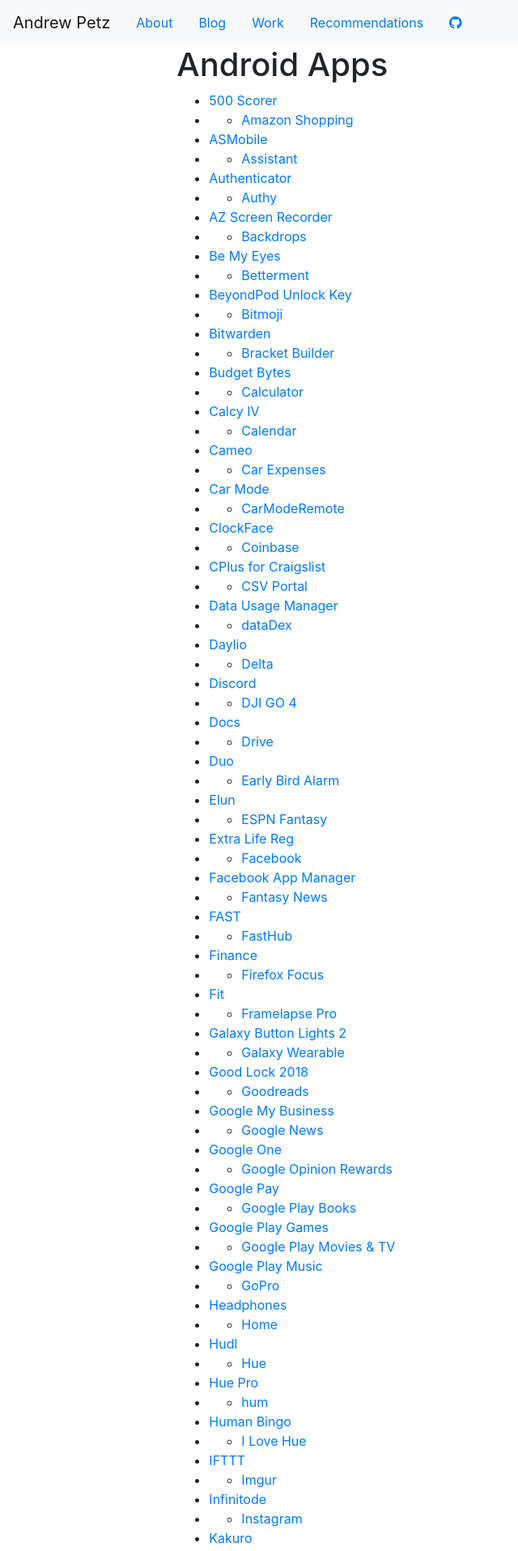
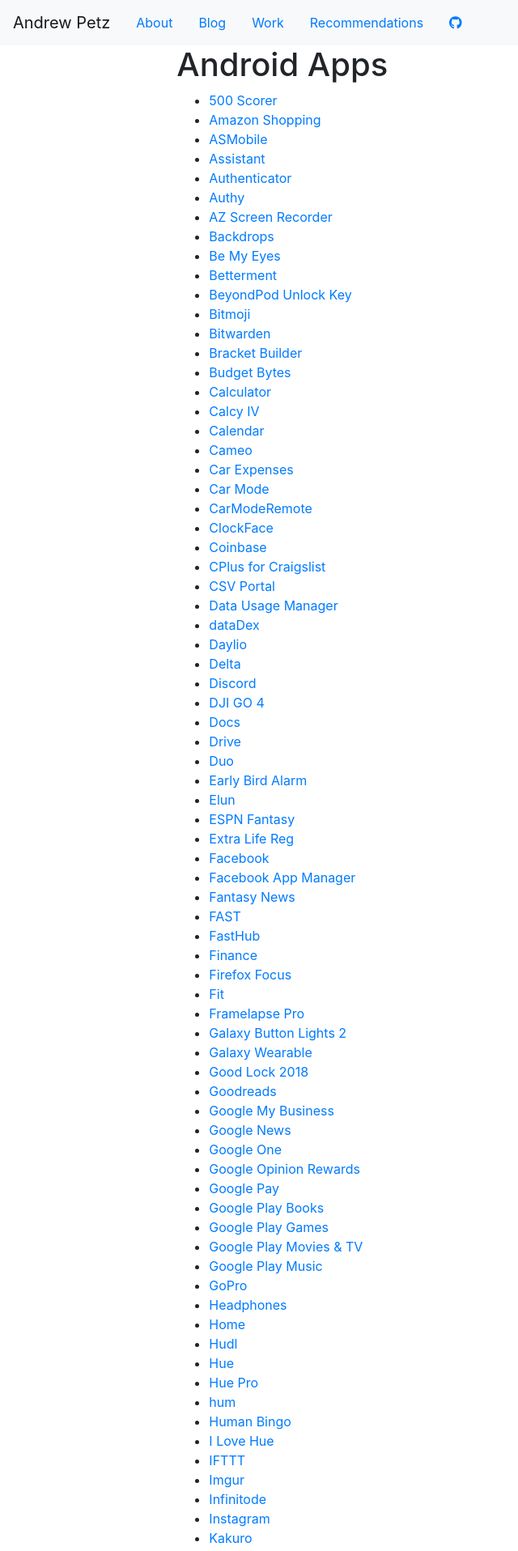
Before and after one commit to AndrewPetz/andrewpetz.github.io, a Jekyll site: the page built from _recommendations/appsandroid.md, in a window 1280 px wide. Shown: the top 1916 px of the page at 81% size, without its empty margins (0-640 px from the left). Built offline with Jekyll 4.4.1, drawn with Linux system fonts in a browser that asks for light colours; nearby versions of some CDN libraries.

```diff
--- a/_recommendations/appsandroid.md
+++ b/_recommendations/appsandroid.md
@@ -4,168 +4,168 @@ title: Android Apps
 ---
 
 * [500 Scorer](https://play.google.com/store/apps/details?id=com.antsapps.tennotrumps)
-* * [Amazon Shopping](https://play.google.com/store/apps/details?id=com.amazon.mShop.android.shopping)
+* [Amazon Shopping](https://play.google.com/store/apps/details?id=com.amazon.mShop.android.shopping)
 * [ASMobile](https://play.google.com/store/apps/details?id=com.rschooltoday.activityscheduler)
-* * [Assistant](https://play.google.com/store/apps/details?id=com.google.android.apps.googleassistant)
+* [Assistant](https://play.google.com/store/apps/details?id=com.google.android.apps.googleassistant)
 * [Authenticator](https://play.google.com/store/apps/details?id=com.google.android.apps.authenticator2)
-* * [Authy](https://play.google.com/store/apps/details?id=com.authy.authy)
+* [Authy](https://play.google.com/store/apps/details?id=com.authy.authy)
 * [AZ Screen Recorder](https://play.google.com/store/apps/details?id=com.hecorat.screenrecorder.free)
-* * [Backdrops](https://play.google.com/store/apps/details?id=com.backdrops.wallpapers)
+* [Backdrops](https://play.google.com/store/apps/details?id=com.backdrops.wallpapers)
 * [Be My Eyes](https://play.google.com/store/apps/details?id=com.bemyeyes.bemyeyes)
-* * [Betterment](https://play.google.com/store/apps/details?id=com.betterment)
+* [Betterment](https://play.google.com/store/apps/details?id=com.betterment)
 * [BeyondPod Unlock Key](https://play.google.com/store/apps/details?id=mobi.beyondpod.unlockkey)
-* * [Bitmoji](https://play.google.com/store/apps/details?id=com.bitstrips.imoji)
+* [Bitmoji](https://play.google.com/store/apps/details?id=com.bitstrips.imoji)
 * [Bitwarden](https://play.google.com/store/apps/details?id=com.x8bit.bitwarden)
-* * [Bracket Builder](https://play.google.com/store/apps/details?id=com.bracketBuilder)
+* [Bracket Builder](https://play.google.com/store/apps/details?id=com.bracketBuilder)
 * [Budget Bytes](https://play.google.com/store/apps/details?id=com.sidechef.sidechef.partner.budgetbytes)
-* * [Calculator](https://www.google.com/search?q=com.sec.android.app.popupcalculator)
+* [Calculator](https://www.google.com/search?q=com.sec.android.app.popupcalculator)
 * [Calcy IV](https://play.google.com/store/apps/details?id=tesmath.calcy)
-* * [Calendar](https://play.google.com/store/apps/details?id=com.google.android.calendar)
+* [Calendar](https://play.google.com/store/apps/details?id=com.google.android.calendar)
 * [Cameo](https://play.google.com/store/apps/details?id=com.baronapp.cameo)
-* * [Car Expenses](https://play.google.com/store/apps/details?id=kb2.soft.carexpenses)
+* [Car Expenses](https://play.google.com/store/apps/details?id=kb2.soft.carexpenses)
 * [Car Mode](https://www.google.com/search?q=com.sec.android.automotive.drivelink)
-* * [CarModeRemote](https://www.google.com/search?q=com.sec.android.app.automotive.carmoderemote)
+* [CarModeRemote](https://www.google.com/search?q=com.sec.android.app.automotive.carmoderemote)
 * [ClockFace](https://www.google.com/search?q=com.samsung.android.app.clockface)
-* * [Coinbase](https://play.google.com/store/apps/details?id=com.coinbase.android)
+* [Coinbase](https://play.google.com/store/apps/details?id=com.coinbase.android)
 * [CPlus for Craigslist](https://play.google.com/store/apps/details?id=com.yanflex.craigslist)
-* * [CSV Portal](https://play.google.com/store/apps/details?id=com.cdr.csvfilereader)
+* [CSV Portal](https://play.google.com/store/apps/details?id=com.cdr.csvfilereader)
 * [Data Usage Manager](https://www.google.com/search?q=com.samsung.android.app.datausage.normal)
-* * [dataDex](https://play.google.com/store/apps/details?id=com.talzz.datadex)
+* [dataDex](https://play.google.com/store/apps/details?id=com.talzz.datadex)
 * [Daylio](https://play.google.com/store/apps/details?id=net.daylio)
-* * [Delta](https://play.google.com/store/apps/details?id=website.leifs.delta)
+* [Delta](https://play.google.com/store/apps/details?id=website.leifs.delta)
 * [Discord](https://play.google.com/store/apps/details?id=com.discord)
-* * [DJI GO 4](https://play.google.com/store/apps/details?id=dji.go.v4)
+* [DJI GO 4](https://play.google.com/store/apps/details?id=dji.go.v4)
 * [Docs](https://play.google.com/store/apps/details?id=com.google.android.apps.docs.editors.docs)
-* * [Drive](https://play.google.com/store/apps/details?id=com.google.android.apps.docs)
+* [Drive](https://play.google.com/store/apps/details?id=com.google.android.apps.docs)
 * [Duo](https://play.google.com/store/apps/details?id=com.google.android.apps.tachyon)
-* * [Early Bird Alarm](https://play.google.com/store/apps/details?id=com.funanduseful.earlybirdalarm)
+* [Early Bird Alarm](https://play.google.com/store/apps/details?id=com.funanduseful.earlybirdalarm)
 * [Elun](https://play.google.com/store/apps/details?id=com.vertumus.elun)
-* * [ESPN Fantasy](https://play.google.com/store/apps/details?id=com.espn.fantasy.lm.football)
+* [ESPN Fantasy](https://play.google.com/store/apps/details?id=com.espn.fantasy.lm.football)
 * [Extra Life Reg](https://play.google.com/store/apps/details?id=org.cmnhospitals.ExtraLifeOfflineRegistration)
-* * [Facebook](https://play.google.com/store/apps/details?id=com.facebook.katana)
+* [Facebook](https://play.google.com/store/apps/details?id=com.facebook.katana)
 * [Facebook App Manager](https://www.google.com/search?q=com.facebook.appmanager)
-* * [Fantasy News](https://play.google.com/store/apps/details?id=com.fantasypros.news)
+* [Fantasy News](https://play.google.com/store/apps/details?id=com.fantasypros.news)
 * [FAST](https://play.google.com/store/apps/details?id=com.netflix.Speedtest)
-* * [FastHub](https://play.google.com/store/apps/details?id=com.fastaccess.github)
+* [FastHub](https://play.google.com/store/apps/details?id=com.fastaccess.github)
 * [Finance](https://www.google.com/search?q=com.yahoo.mobile.client.android.finance)
-* * [Firefox Focus](https://play.google.com/store/apps/details?id=org.mozilla.focus)
+* [Firefox Focus](https://play.google.com/store/apps/details?id=org.mozilla.focus)
 * [Fit](https://play.google.com/store/apps/details?id=com.google.android.apps.fitness)
-* * [Framelapse Pro](https://play.google.com/store/apps/details?id=com.neximolabs.droidtimelapsepro)
+* [Framelapse Pro](https://play.google.com/store/apps/details?id=com.neximolabs.droidtimelapsepro)
 * [Galaxy Button Lights 2](https://play.google.com/store/apps/details?id=com.notquiteinsane.galaxybuttonlights2)
-* * [Galaxy Wearable](https://play.google.com/store/apps/details?id=com.samsung.android.app.watchmanager)
+* [Galaxy Wearable](https://play.google.com/store/apps/details?id=com.samsung.android.app.watchmanager)
 * [Good Lock 2018](https://www.google.com/search?q=com.samsung.android.goodlock)
-* * [Goodreads](https://play.google.com/store/apps/details?id=com.goodreads)
+* [Goodreads](https://play.google.com/store/apps/details?id=com.goodreads)
 * [Google My Business](https://play.google.com/store/apps/details?id=com.google.android.apps.vega)
-* * [Google News](https://play.google.com/store/apps/details?id=com.google.android.apps.magazines)
+* [Google News](https://play.google.com/store/apps/details?id=com.google.android.apps.magazines)
 * [Google One](https://play.google.com/store/apps/details?id=com.google.android.apps.subscriptions.red)
-* * [Google Opinion Rewards](https://play.google.com/store/apps/details?id=com.google.android.apps.paidtasks)
+* [Google Opinion Rewards](https://play.google.com/store/apps/details?id=com.google.android.apps.paidtasks)
 * [Google Pay](https://play.google.com/store/apps/details?id=com.google.android.apps.walletnfcrel)
-* * [Google Play Books](https://play.google.com/store/apps/details?id=com.google.android.apps.books)
+* [Google Play Books](https://play.google.com/store/apps/details?id=com.google.android.apps.books)
 * [Google Play Games](https://play.google.com/store/apps/details?id=com.google.android.play.games)
-* * [Google Play Movies & TV](https://play.google.com/store/apps/details?id=com.google.android.videos)
+* [Google Play Movies & TV](https://play.google.com/store/apps/details?id=com.google.android.videos)
 * [Google Play Music](https://play.google.com/store/apps/details?id=com.google.android.music)
-* * [GoPro](https://play.google.com/store/apps/details?id=com.gopro.smarty)
+* [GoPro](https://play.google.com/store/apps/details?id=com.gopro.smarty)
 * [Headphones](https://play.google.com/store/apps/details?id=com.sony.songpal.mdr)
-* * [Home](https://play.google.com/store/apps/details?id=com.google.android.apps.chromecast.app)
+* [Home](https://play.google.com/store/apps/details?id=com.google.android.apps.chromecast.app)
 * [Hudl](https://play.google.com/store/apps/details?id=com.hudl.hudroid)
-* * [Hue](https://play.google.com/store/apps/details?id=com.philips.lighting.hue2)
+* [Hue](https://play.google.com/store/apps/details?id=com.philips.lighting.hue2)
 * [Hue Pro](https://play.google.com/store/apps/details?id=com.benchevoor.huepro)
-* * [hum](https://www.google.com/search?q=com.verizontelematics.verizonhum)
+* [hum](https://www.google.com/search?q=com.verizontelematics.verizonhum)
 * [Human Bingo](https://play.google.com/store/apps/details?id=com.isaaclyman.humanbingo)
-* * [I Love Hue](https://play.google.com/store/apps/details?id=com.zutgames.ilovehue)
+* [I Love Hue](https://play.google.com/store/apps/details?id=com.zutgames.ilovehue)
 * [IFTTT](https://play.google.com/store/apps/details?id=com.ifttt.ifttt)
-* * [Imgur](https://play.google.com/store/apps/details?id=com.imgur.mobile)
+* [Imgur](https://play.google.com/store/apps/details?id=com.imgur.mobile)
 * [Infinitode](https://play.google.com/store/apps/details?id=com.prineside.tdi)
-* * [Instagram](https://play.google.com/store/apps/details?id=com.instagram.android)
+* [Instagram](https://play.google.com/store/apps/details?id=com.instagram.android)
 * [Kakuro](https://play.google.com/store/apps/details?id=com.kakurogame.kakuro_final)
-* * [Keep Notes](https://play.google.com/store/apps/details?id=com.google.android.keep)
+* [Keep Notes](https://play.google.com/store/apps/details?id=com.google.android.keep)
 * [Keepsafe](https://play.google.com/store/apps/details?id=com.kii.safe)
-* * [Kwik Rewards](https://play.google.com/store/apps/details?id=com.kwiktrip)
+* [Kwik Rewards](https://play.google.com/store/apps/details?id=com.kwiktrip)
 * [Last.fm](https://play.google.com/store/apps/details?id=fm.last.android)
-* * [Libra](https://play.google.com/store/apps/details?id=net.cachapa.libra)
+* [Libra](https://play.google.com/store/apps/details?id=net.cachapa.libra)
 * [LinkedIn](https://play.google.com/store/apps/details?id=com.linkedin.android)
-* * [List My Apps](https://play.google.com/store/apps/details?id=de.onyxbits.listmyapps)
+* [List My Apps](https://play.google.com/store/apps/details?id=de.onyxbits.listmyapps)
 * [Llama](https://play.google.com/store/apps/details?id=com.kebab.Llama)
-* * [LockStar](https://www.google.com/search?q=com.samsung.systemui.lockstar)
+* [LockStar](https://www.google.com/search?q=com.samsung.systemui.lockstar)
 * [Lose It!](https://play.google.com/store/apps/details?id=com.fitnow.loseit)
-* * [McDonald's](https://play.google.com/store/apps/details?id=com.mcdonalds.app)
+* [McDonald's](https://play.google.com/store/apps/details?id=com.mcdonalds.app)
 * [Message+](https://play.google.com/store/apps/details?id=com.verizon.messaging.vzmsgs)
-* * [Messenger](https://www.google.com/search?q=com.facebook.orca)
+* [Messenger](https://www.google.com/search?q=com.facebook.orca)
 * [Mini Metro](https://play.google.com/store/apps/details?id=nz.co.codepoint.minimetro)
-* * [MultiStar](https://www.google.com/search?q=com.samsung.android.multistar)
+* [MultiStar](https://www.google.com/search?q=com.samsung.android.multistar)
 * [Music Center](https://play.google.com/store/apps/details?id=com.sony.songpal)
-* * [My Playbook](https://play.google.com/store/apps/details?id=com.fantasypros.myplaybook)
+* [My Playbook](https://play.google.com/store/apps/details?id=com.fantasypros.myplaybook)
 * [My Tournaments](https://play.google.com/store/apps/details?id=com.poquesoft.mistorneos)
-* * [Netflix](https://play.google.com/store/apps/details?id=com.netflix.mediaclient)
+* [Netflix](https://play.google.com/store/apps/details?id=com.netflix.mediaclient)
 * [Newsroom](https://www.google.com/search?q=com.yahoo.mobile.client.android.yahoo)
-* * [NFL](https://play.google.com/store/apps/details?id=com.gotv.nflgamecenter.us.lite)
+* [NFL](https://play.google.com/store/apps/details?id=com.gotv.nflgamecenter.us.lite)
 * [NFL Fantasy Football](https://play.google.com/store/apps/details?id=com.nfl.fantasy.core.android)
-* * [Nintendo Switch Online](https://play.google.com/store/apps/details?id=com.nintendo.znca)
+* [Nintendo Switch Online](https://play.google.com/store/apps/details?id=com.nintendo.znca)
 * [NordVPN](https://play.google.com/store/apps/details?id=com.nordvpn.android)
-* * [Nova Launcher](https://play.google.com/store/apps/details?id=com.teslacoilsw.launcher)
+* [Nova Launcher](https://play.google.com/store/apps/details?id=com.teslacoilsw.launcher)
 * [Nova Launcher Prime](https://play.google.com/store/apps/details?id=com.teslacoilsw.launcher.prime)
-* * [Onirim](https://play.google.com/store/apps/details?id=com.asmodeedigital.onirim)
+* [Onirim](https://play.google.com/store/apps/details?id=com.asmodeedigital.onirim)
 * [Open Camera](https://play.google.com/store/apps/details?id=net.sourceforge.opencamera)
-* * [Pages Manager](https://www.google.com/search?q=com.facebook.pages.app)
+* [Pages Manager](https://www.google.com/search?q=com.facebook.pages.app)
 * [PENUP](https://play.google.com/store/apps/details?id=com.sec.penup)
-* * [Photos](https://play.google.com/store/apps/details?id=com.google.android.apps.photos)
+* [Photos](https://play.google.com/store/apps/details?id=com.google.android.apps.photos)
 * [Plan to Eat](https://play.google.com/store/apps/details?id=com.plantoeat.mobile)
-* * [Plex](https://play.google.com/store/apps/details?id=com.plexapp.android)
+* [Plex](https://play.google.com/store/apps/details?id=com.plexapp.android)
 * [Pocket Casts](https://play.google.com/store/apps/details?id=au.com.shiftyjelly.pocketcasts)
-* * [Pokémon GO](https://play.google.com/store/apps/details?id=com.nianticlabs.pokemongo)
+* [Pokémon GO](https://play.google.com/store/apps/details?id=com.nianticlabs.pokemongo)
 * [Prey](https://play.google.com/store/apps/details?id=com.prey)
-* * [QR & Barcode Scanner](https://play.google.com/store/apps/details?id=com.gamma.scan)
+* [QR & Barcode Scanner](https://play.google.com/store/apps/details?id=com.gamma.scan)
 * [QuickStar](https://www.google.com/search?q=com.samsung.android.qstuner)
-* * [Random UX](https://play.google.com/store/apps/details?id=ru.uxapps.random)
+* [Random UX](https://play.google.com/store/apps/details?id=ru.uxapps.random)
 * [Relay Pro](https://play.google.com/store/apps/details?id=reddit.news)
-* * [Remote Desktop](https://play.google.com/store/apps/details?id=com.google.chromeremotedesktop)
+* [Remote Desktop](https://play.google.com/store/apps/details?id=com.google.chromeremotedesktop)
 * [Routines](https://www.google.com/search?q=com.samsung.android.app.routine2)
-* * [S Note](https://www.google.com/search?q=com.samsung.android.snote)
+* [S Note](https://www.google.com/search?q=com.samsung.android.snote)
 * [S Note templates](https://www.google.com/search?q=com.samsung.android.snote.template)
-* * [Samsung Health](https://play.google.com/store/apps/details?id=com.sec.android.app.shealth)
+* [Samsung Health](https://play.google.com/store/apps/details?id=com.sec.android.app.shealth)
 * [Samsung Pay](https://play.google.com/store/apps/details?id=com.samsung.android.spay)
-* * [Score Counter](https://play.google.com/store/apps/details?id=cz.vanama.scorecounter)
+* [Score Counter](https://play.google.com/store/apps/details?id=cz.vanama.scorecounter)
 * [Scroball](https://play.google.com/store/apps/details?id=com.peterjosling.scroball)
-* * [Shazam](https://play.google.com/store/apps/details?id=com.shazam.android)
+* [Shazam](https://play.google.com/store/apps/details?id=com.shazam.android)
 * [Sheets](https://play.google.com/store/apps/details?id=com.google.android.apps.docs.editors.sheets)
-* * [Silph Road](https://play.google.com/store/apps/details?id=io.silph.silphroad)
+* [Silph Road](https://play.google.com/store/apps/details?id=io.silph.silphroad)
 * [Simple](https://play.google.com/store/apps/details?id=com.banksimple)
-* * [Simplicon](https://play.google.com/store/apps/details?id=com.jndapp.iconpack.simplicon)
+* [Simplicon](https://play.google.com/store/apps/details?id=com.jndapp.iconpack.simplicon)
 * [Slack](https://play.google.com/store/apps/details?id=com.Slack)
-* * [Sleeper](https://play.google.com/store/apps/details?id=com.sleeperbot)
+* [Sleeper](https://play.google.com/store/apps/details?id=com.sleeperbot)
 * [Smart Switch](https://play.google.com/store/apps/details?id=com.sec.android.easyMover)
-* * [Smart View](https://www.google.com/search?q=com.samsung.smartviewad)
+* [Smart View](https://www.google.com/search?q=com.samsung.smartviewad)
 * [SmartNews](https://www.google.com/search?q=jp.gocro.smartnews.android)
-* * [SmartThings](https://play.google.com/store/apps/details?id=com.samsung.android.oneconnect)
+* [SmartThings](https://play.google.com/store/apps/details?id=com.samsung.android.oneconnect)
 * [Snapchat](https://play.google.com/store/apps/details?id=com.snapchat.android)
-* * [Snapseed](https://play.google.com/store/apps/details?id=com.niksoftware.snapseed)
+* [Snapseed](https://play.google.com/store/apps/details?id=com.niksoftware.snapseed)
 * [Solitaire Collection](https://play.google.com/store/apps/details?id=com.cardgame.collection.fishdom)
-* * [Splitwise](https://play.google.com/store/apps/details?id=com.Splitwise.SplitwiseMobile)
+* [Splitwise](https://play.google.com/store/apps/details?id=com.Splitwise.SplitwiseMobile)
 * [Sports](https://play.google.com/store/apps/details?id=com.yahoo.mobile.client.android.sportacular)
-* * [Spotify](https://play.google.com/store/apps/details?id=com.spotify.music)
+* [Spotify](https://play.google.com/store/apps/details?id=com.spotify.music)
 * [Steam](https://play.google.com/store/apps/details?id=com.valvesoftware.android.steam.community)
-* * [StubHub](https://play.google.com/store/apps/details?id=com.stubhub)
+* [StubHub](https://play.google.com/store/apps/details?id=com.stubhub)
 * [SUBWAY®](https://play.google.com/store/apps/details?id=com.subway.mobile.subwayapp03)
-* * [SwiftKey Keyboard](https://play.google.com/store/apps/details?id=com.touchtype.swiftkey)
+* [SwiftKey Keyboard](https://play.google.com/store/apps/details?id=com.touchtype.swiftkey)
 * [Task Changer](https://www.google.com/search?q=com.samsung.android.pluginrecents)
-* * [Tasker](https://play.google.com/store/apps/details?id=net.dinglisch.android.taskerm)
+* [Tasker](https://play.google.com/store/apps/details?id=net.dinglisch.android.taskerm)
 * [Telegram](https://play.google.com/store/apps/details?id=org.telegram.messenger)
-* * [Textra](https://play.google.com/store/apps/details?id=com.textra)
+* [Textra](https://play.google.com/store/apps/details?id=com.textra)
 * [Textra Emoji - Android Blob Style](https://play.google.com/store/apps/details?id=com.textra.emojis.android)
-* * [The Blue Alliance](https://play.google.com/store/apps/details?id=com.thebluealliance.androidclient)
+* [The Blue Alliance](https://play.google.com/store/apps/details?id=com.thebluealliance.androidclient)
 * [The Tournaments Manager](https://play.google.com/store/apps/details?id=rockets.thetournamentmanager)
-* * [theScore](https://play.google.com/store/apps/details?id=com.fivemobile.thescore)
+* [theScore](https://play.google.com/store/apps/details?id=com.fivemobile.thescore)
 * [Timehop](https://play.google.com/store/apps/details?id=com.timehop)
-* * [Todoist](https://play.google.com/store/apps/details?id=com.todoist)
+* [Todoist](https://play.google.com/store/apps/details?id=com.todoist)
 * [Trainyard](https://play.google.com/store/apps/details?id=com.noodlecake.trainyard)
-* * [Trello](https://play.google.com/store/apps/details?id=com.trello)
+* [Trello](https://play.google.com/store/apps/details?id=com.trello)
 * [Twitter](https://play.google.com/store/apps/details?id=com.twitter.android)
-* * [Ultimate Ears](https://play.google.com/store/apps/details?id=com.logitech.uemegaboom)
+* [Ultimate Ears](https://play.google.com/store/apps/details?id=com.logitech.uemegaboom)
 * [Venmo](https://play.google.com/store/apps/details?id=com.venmo)
-* * [Voice](https://play.google.com/store/apps/details?id=com.google.android.apps.googlevoice)
+* [Voice](https://play.google.com/store/apps/details?id=com.google.android.apps.googlevoice)
 * [Wells Fargo](https://play.google.com/store/apps/details?id=com.wf.wellsfargomobile)
-* * [Yahoo Fantasy](https://play.google.com/store/apps/details?id=com.yahoo.mobile.client.android.fantasyfootball)
+* [Yahoo Fantasy](https://play.google.com/store/apps/details?id=com.yahoo.mobile.client.android.fantasyfootball)
 * [Yahoo Mail](https://www.google.com/search?q=com.yahoo.mobile.client.android.mail)
-* * [YT Studio](https://play.google.com/store/apps/details?id=com.google.android.apps.youtube.creator)
+* [YT Studio](https://play.google.com/store/apps/details?id=com.google.android.apps.youtube.creator)
 
 List made using [List My Apps](https://play.google.com/store/apps/details?id=de.onyxbits.listmyapps)
```
